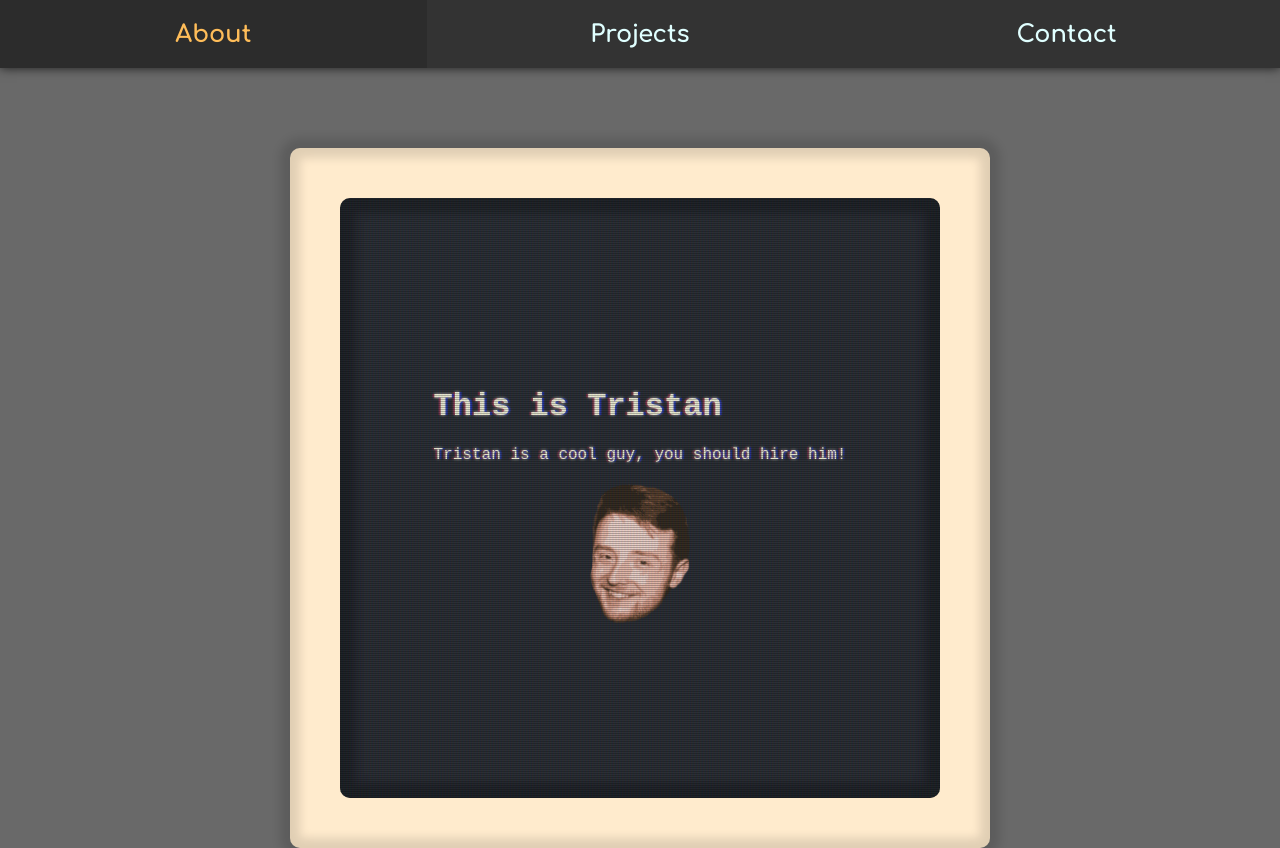
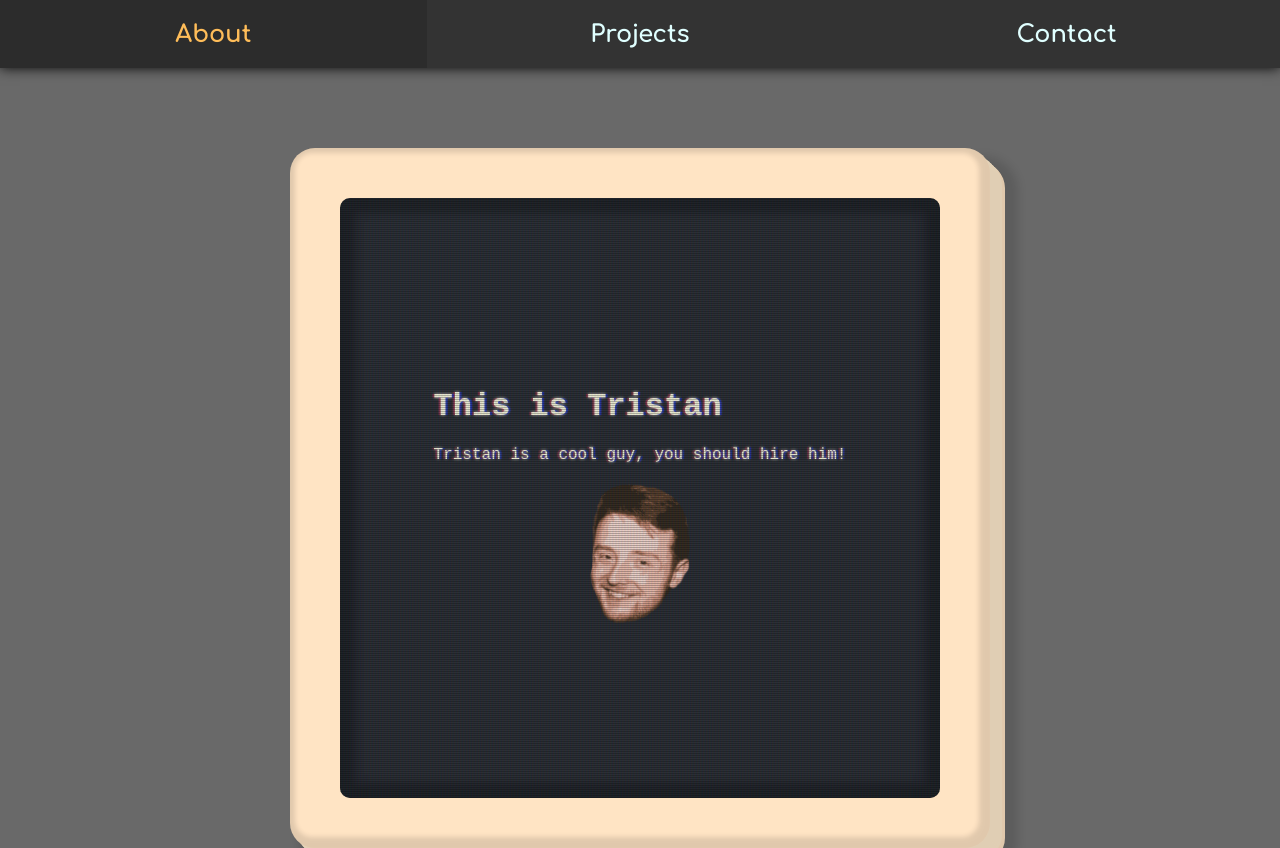
Before and after one commit to TrisRosco/portfolio, a React (Create React App) app in the folder pf/: page /crt in a window 1280 px wide. Built offline with nearby package versions, Linux system fonts and the light colour scheme; a web font is replaced by a local one.

Commit message:
CRT depth styling added

```diff
--- a/pf/src/components/crtOuter/styles.css
+++ b/pf/src/components/crtOuter/styles.css
@@ -4,9 +4,9 @@
     align-items: center;
     width: 700px;
     height: 700px;
-    background-color: blanchedalmond;
-    border-radius: 10px;
-    box-shadow: inset 0 0 10px 10px #0000001f, 0 0 10px 10px #0000001f;
+    background-color: bisque;
+    border-radius: 25px;
+    box-shadow: inset -3px -3px 5px 8px #0000001f, 18px 18px 10px 10px #0000001f, 6px 6px blanchedalmond, 8px 8px blanchedalmond, 10px 10px blanchedalmond, 12px 12px blanchedalmond, 13px 13px bisque, 14px 14px bisque, 15px 15px bisque;
     border: none;
 }
 
--- a/pf/src/components/navBar/styles.css
+++ b/pf/src/components/navBar/styles.css
@@ -1,7 +1,7 @@
 .nav-bar{
     width: 100vw;
     display: flex;
-    box-shadow: 0px 0px 10px 0px rgba(0,0,0,0.75);
+    box-shadow: 0px 0px 12px 0px rgba(0,0,0,0.95);
     user-select: none;
 }
 
--- a/pf/src/components/navDropDown/styles.css
+++ b/pf/src/components/navDropDown/styles.css
@@ -47,7 +47,7 @@ height: 40px;
 
 .drop-down-item:hover{
     background-color: #333;
-    transition: 0.5s;
+    transition: 0.2s;
 }
 
 .drop-down-item:active{
--- a/pf/src/pages/CRT/index.js
+++ b/pf/src/pages/CRT/index.js
@@ -8,7 +8,6 @@ const CRT = () => {
 
   useEffect(() => {
     console.log("CRT loaded");
-
     // When the component has loaded, set the "isCrtVisible" state to true,
     // which will trigger the fade-in effect through the CSS class
     setIsCrtVisible(true);
```
